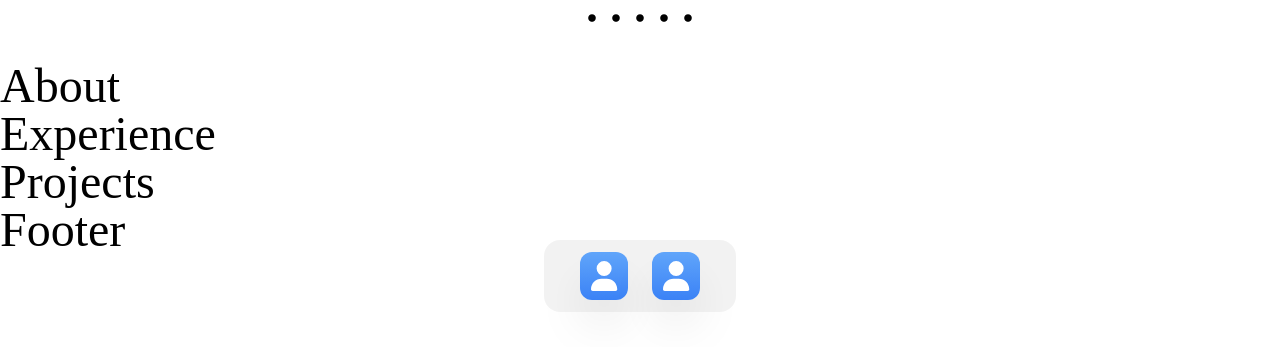
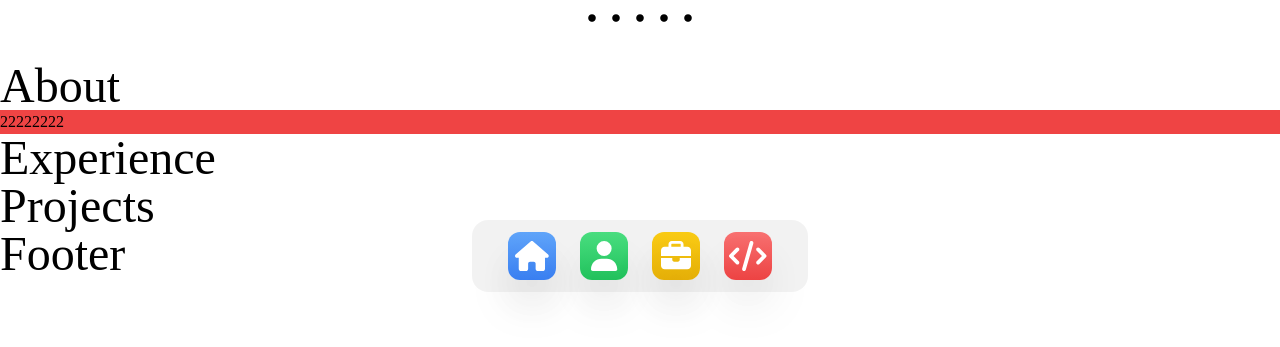
Before and after one commit to colintle/portfolio2023, a Next.js app in the folder portfolio/: page / in a window 1280 px wide. Shown: the part 488-835 px from the top of the page. Before the commit the page ends 814 px from the top, so only its background shows below. Built offline with nearby package versions, Linux system fonts and the light colour scheme; a web font is replaced by a local one.

Commit message:
Start on About, Style of NavBar, Blur when scroll

```diff
--- a/portfolio/components/About/About.js
+++ b/portfolio/components/About/About.js
@@ -1,8 +1,12 @@
-import React from 'react'
+import { useState } from 'react'
+import Slide from './Slide'
 
 function About() {
-  return (
-    <h1 className='text-5xl'>About</h1>
+  return(
+    <div>
+      <h1 className='text-5xl'>About</h1>
+      <Slide/>
+    </div>
   )
 }
 
--- /dev/null
+++ b/portfolio/components/About/Slide.js
@@ -0,0 +1,18 @@
+import {use, useState} from 'react'
+
+function Slide() {
+  const [open, setOpen] = useState(false)
+
+  const handleOpen = () => {
+    setOpen(!open)
+  }
+  return (
+    <div className="relative">
+    <div className="w-full bg-green-500"><p>Hello world</p></div>
+    <div className="absolute top-0 left-0 bg-red-500 w-full transition duration-700 ease-out transform active:-translate-x-full" onClick={handleOpen}><p>22222222</p></div>
+    </div>
+
+  )
+}
+
+export default Slide
--- a/portfolio/components/Feature/Feature.js
+++ b/portfolio/components/Feature/Feature.js
@@ -45,7 +45,7 @@ function Feature() {
     }
 
     return (
-        <div className='max-w-[1100px] h-[550px] w-full- m-auto py-16 px-4 relative group'>
+        <div className='max-w-[1100px] h-[550px] w-full m-auto py-16 px-4 relative group'>
             <div style={{backgroundImage: `url(${slides[currentIndex].url})`}} className='w-full h-full rounded-2xl bg-center bg-cover duration-500'>
             </div>
             {/* Left arrow */}
--- a/portfolio/components/NavBar/NavBar.js
+++ b/portfolio/components/NavBar/NavBar.js
@@ -1,12 +1,14 @@
 import React from 'react'
 import Widget from '../Widget/Widget'
+import {NAV} from "../../data/Nav";
 
 function NavBar() {
   return (
-    <div className='backdrop-blur-sm bg-black/5 max-w-fit m-auto rounded-2xl sticky bottom-0 flex justify-center'>
+    <div className='backdrop-blur-sm bg-black/5 max-w-fit m-auto rounded-2xl sticky bottom-5 flex justify-center'>
       <div className='flex justify-between mx-6'>
-        <Widget/>
-        <Widget/>
+        {
+          NAV && NAV.map((element) => (<Widget icon={element}/>))
+        }
       </div>
     </div>
   )
--- a/portfolio/components/Widget/Widget.js
+++ b/portfolio/components/Widget/Widget.js
@@ -1,15 +1,33 @@
-import { useState } from 'react';
 import { FontAwesomeIcon } from '@fortawesome/react-fontawesome';
-import { faBars, faHouse, faUser, faCode } from '@fortawesome/free-solid-svg-icons';
 
-function Widget() {
+function Widget({icon}) {
+  let color;
+
+  if (icon.color == 'red')
+  {
+    color = `relative rounded-xl shadow-2xl bg-gradient-to-b from-red-400 to-red-500 flex items-center justify-center h-12 w-12 transition duration-300 transform hover:-translate-y-2`;
+  }
+  else if (icon.color == 'blue')
+  {
+    color = `relative rounded-xl shadow-2xl bg-gradient-to-b from-blue-400 to-blue-500 flex items-center justify-center h-12 w-12 transition duration-300 transform hover:-translate-y-2`;
+  }
+  else if (icon.color == 'green')
+  {
+    color = `relative rounded-xl shadow-2xl bg-gradient-to-b from-green-400 to-green-500 flex items-center justify-center h-12 w-12 transition duration-300 transform hover:-translate-y-2`;
+  }
+  else if (icon.color == 'yellow')
+  {
+    color = `relative rounded-xl shadow-2xl bg-gradient-to-b from-yellow-400 to-yellow-500 flex items-center justify-center h-12 w-12 transition duration-300 transform hover:-translate-y-2`;
+  }
+
   return (
-    <div class="flex items-center justify-center mx-3 my-3">
-      <div class="relative rounded-xl shadow-2xl bg-gradient-to-b from-blue-400 to-blue-500 flex items-center justify-center h-12 w-12">
-        <FontAwesomeIcon icon={faUser} className='text-white text-3xl drop-shawdow-2xl'/>
+    <div className="flex items-center justify-center mx-3 my-3">
+      <div className={color}>
+        <FontAwesomeIcon icon={icon.icon} className='text-white text-3xl drop-shadow-2xl'/>
       </div>
     </div>
-  )
+  );
 }
 
+
 export default Widget
--- /dev/null
+++ b/portfolio/data/Nav.js
@@ -0,0 +1,25 @@
+import { faBars, faHouse, faUser, faCode, faBriefcase } from '@fortawesome/free-solid-svg-icons';
+
+export const NAV = [
+    {
+        color: "blue",
+        name: "Home",
+        icon: faHouse
+    },
+    {
+        color: "green",
+        name: "About",
+        icon: faUser,
+    },
+    {
+        color: "yellow",
+        name: "Experience",
+        icon: faBriefcase
+    },
+    {
+        color: "red",
+        name: "Projects",
+        icon: faCode
+    },
+
+]
--- /dev/null
+++ b/portfolio/hoc/withFadeInOnScroll.js
@@ -0,0 +1,20 @@
+import { useInView } from 'react-intersection-observer';
+
+export default function withFadeInOnScroll(Component) {
+  return function WrappedComponent(props) {
+    const [ref, inView] = useInView({
+      threshold: 0.2,
+    });
+
+    return (
+      <div
+        ref={ref}
+        className={`transition-opacity duration-1000 ease-in-out ${
+          inView ? 'opacity-100' : 'opacity-0'
+        }`}
+      >
+        <Component {...props} />
+      </div>
+    );
+  };
+}
--- a/portfolio/package.json
+++ b/portfolio/package.json
@@ -13,10 +13,14 @@
     "@fortawesome/free-brands-svg-icons": "^6.4.0",
     "@fortawesome/free-solid-svg-icons": "^6.4.0",
     "@fortawesome/react-fontawesome": "^0.2.0",
+    "@headlessui/react": "^1.7.14",
+    "framer-motion": "^10.12.4",
     "next": "13.3.0",
     "react": "18.2.0",
     "react-dom": "18.2.0",
-    "react-icons": "^4.8.0"
+    "react-icons": "^4.8.0",
+    "react-intersection-observer": "^9.4.3",
+    "react-spring": "^9.7.1"
   },
   "devDependencies": {
     "autoprefixer": "^10.4.14",
--- a/portfolio/pages/index.js
+++ b/portfolio/pages/index.js
@@ -4,15 +4,22 @@ import About from '@/components/About/About';
 import Experience from '@/components/Experience/Experience';
 import Footer from '@/components/Footer/Footer';
 import Projects from '@/components/Projects/Projects';
+import withFadeInOnScroll from '@/hoc/withFadeInOnScroll';
+
+const FeatureWithFadeIn = withFadeInOnScroll(Feature);
+const AboutWithFadeIn = withFadeInOnScroll(About);
+const ExperienceWithFadeIn = withFadeInOnScroll(Experience);
+const ProjectsWithFadeIn = withFadeInOnScroll(Projects);
+const FooterWithFadeIn = withFadeInOnScroll(Footer);
 
 function Index() {
   return (
     <div>
-      <Feature/>
-      <About/>
-      <Experience/>
-      <Projects/>
-      <Footer/>
+      <FeatureWithFadeIn />
+      <AboutWithFadeIn />
+      <ExperienceWithFadeIn />
+      <ProjectsWithFadeIn />
+      <FooterWithFadeIn />
     </div>
   );
 }
```
Also changed, not shown: 1 other file (tests, documents, lock files or other folders).
